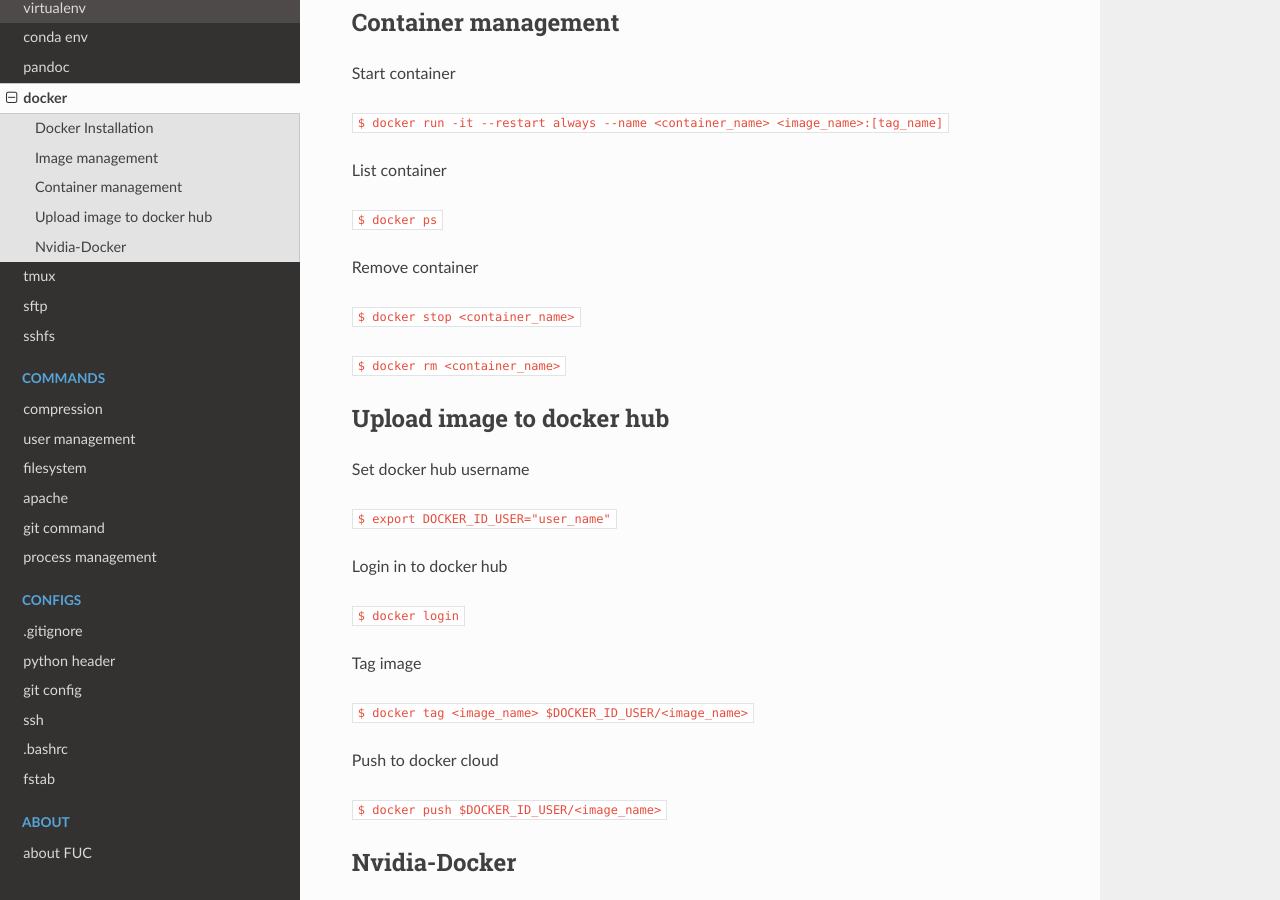
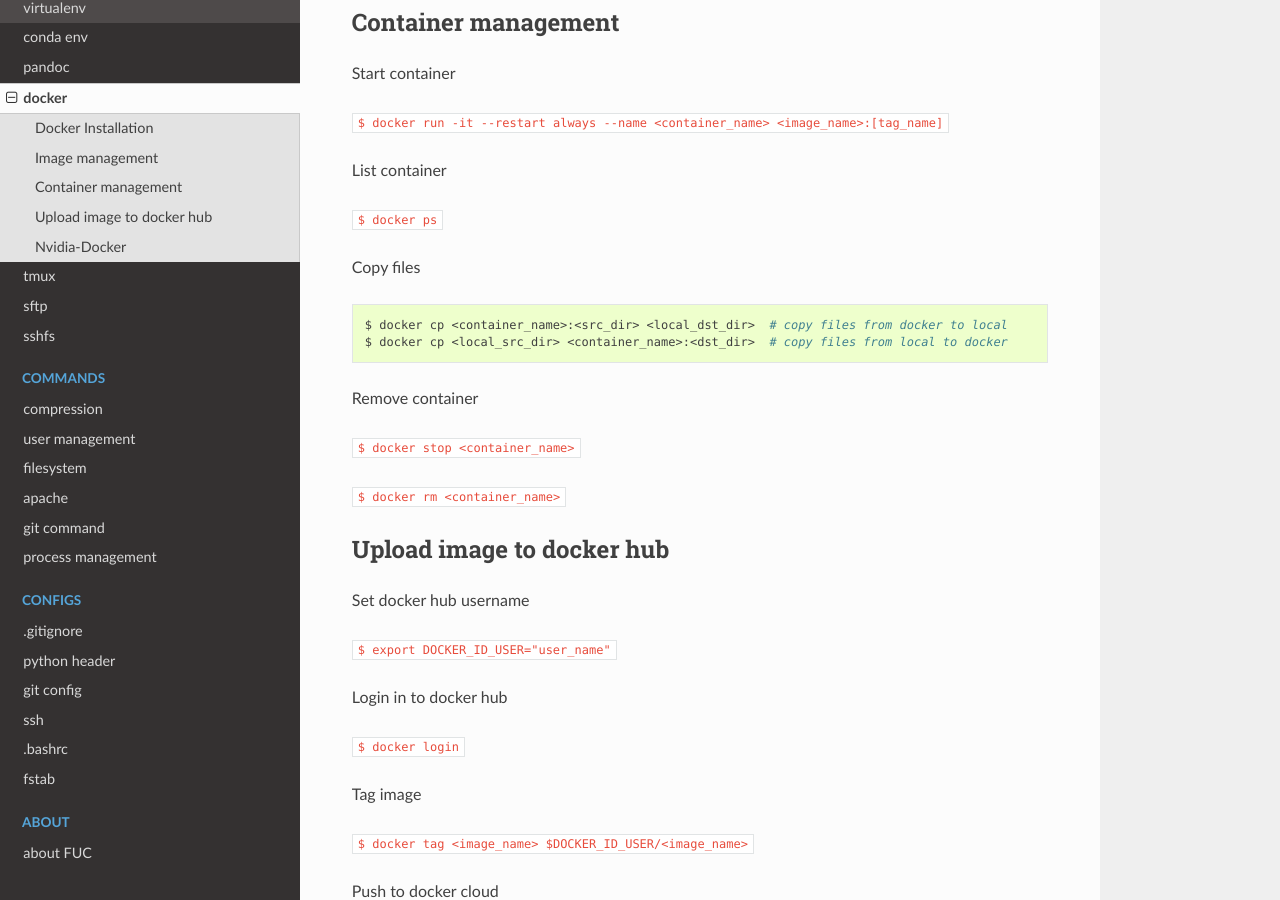
Before and after one commit to PingjunChen/FUC, a Sphinx documentation site: the page built from docs/docker.rst, in a window 1280 px wide and 900 px high, scrolled down 1211 px. Built offline with Sphinx 7.4.7 and the Read the Docs theme 2.0.0, drawn with Linux system fonts in a browser that asks for light colours.

Commit message:
update docker by adding files transfer

```diff
--- a/docs/docker.rst
+++ b/docs/docker.rst
@@ -62,6 +62,13 @@ List container
 
 :code:`$ docker ps`
 
+Copy files
+
+.. code-block:: bash
+
+    $ docker cp <container_name>:<src_dir> <local_dst_dir>  # copy files from docker to local
+    $ docker cp <local_src_dir> <container_name>:<dst_dir>  # copy files from local to docker
+
 Remove container
 
 :code:`$ docker stop <container_name>`
```
